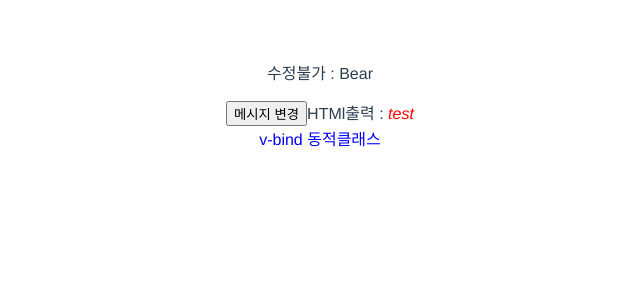
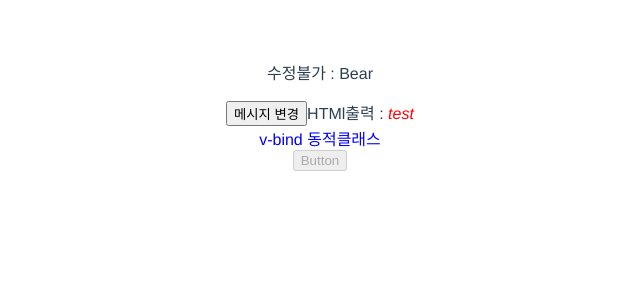
Before and after one commit to wjdgpwl1004/vueStudy, a Vue app: page /#/temp in a window 1280 px wide. Shown: the top 300 px of the page, without its empty margins (320-960 px from the left). Built offline with nearby package versions, Linux system fonts and the light colour scheme.

Commit message:
vue study

```diff
--- a/src/components/template.vue
+++ b/src/components/template.vue
@@ -4,6 +4,7 @@
     <button v-on:click="changeMsg">메시지 변경</button>
     <span>HTMl출력 : <span v-html="realHTML"></span></span>
     <div v-bind:class="dynamic" v-on:click="changeClass">v-bind 동적클래스</div>
+    <button v-bind:disabled="isButtonDisabled">Button</button>
   </div>
 </template>
 
@@ -14,7 +15,8 @@ export default {
     return {
       msg: 'Bear',
       realHTML: '<em style="color:red;">test</em>',
-      dynamic: 'dynamic_ex1'
+      dynamic: 'dynamic_ex1',
+      isButtonDisabled: true
     }
   },
   methods: {
```
Also changed, not shown: 1 other file (tests, documents, lock files or other folders).
